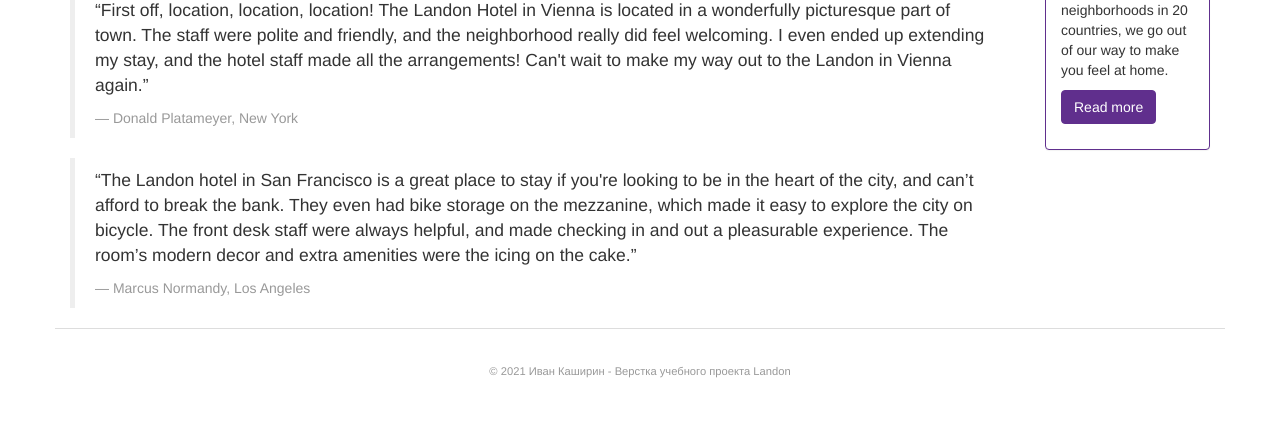
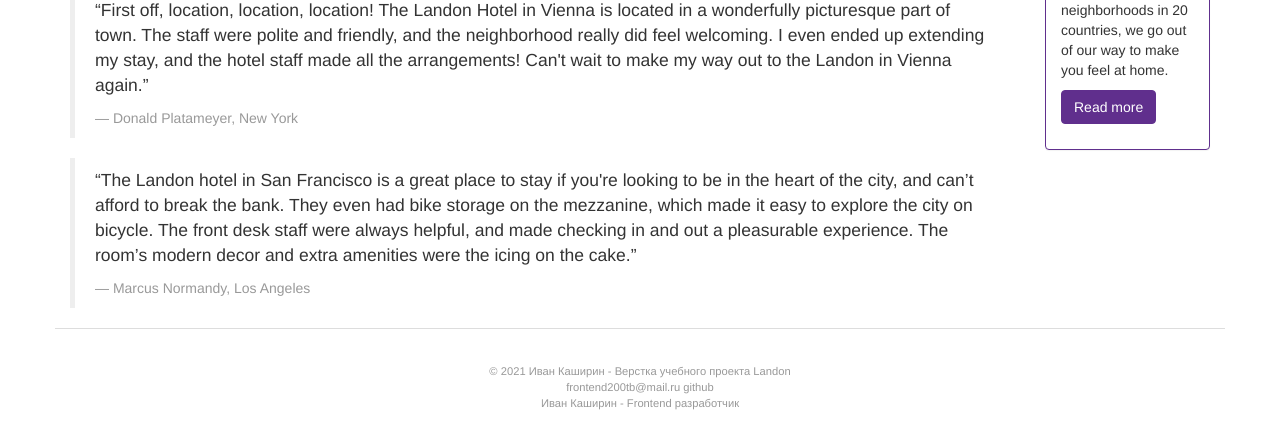
Before and after one commit to frontend200tb/landon, a plain HTML site: page index.html in a window 1280 px wide. Shown: the part 527-972 px from the top of the page. Before the commit the page ends 950 px from the top, so only its background shows below. Drawn offline with Linux system fonts and the light colour scheme.

Commit message:
Add files via upload

```diff
--- a/index.html
+++ b/index.html
@@ -151,7 +151,20 @@
 
 
 		<footer class="row siteinfo">
-			<p class="copyright">© 2021 Иван Каширин - Верстка учебного проекта Landon</p>
+
+		<div class="copyright">
+			<a href="https://frontend200tb.github.io/landon/" title="Проект Landon на GitHub">© 2021 Иван Каширин - Верстка учебного проекта Landon</a>
+		</div>
+
+	    <div class="copyright">
+	        <a href="mailto: frontend200tb@mail.ru" title="Написать Ивану Каширину">frontend200tb@mail.ru</a>
+	        <a href="https://github.com/frontend200tb" title="Иван Каширин на GitHub">github</a>
+	    </div>
+
+	    <div class="copyright">
+	        <a href="https://frontend200tb.github.io/start/" title="Иван Каширин Frontend разработчик">Иван Каширин - Frontend разработчик</a>
+	    </div>
+
 		</footer>
 
 
```
